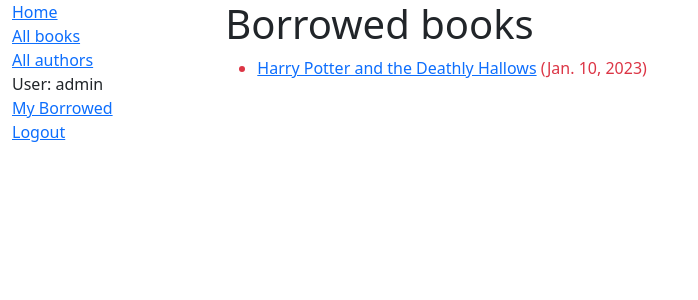
After one commit to AntiochTheGreat/LocalLibrary, a Django app: page /catalog/mybooks/ in a window 1280 px wide. The commit adds this page. Shown: the top 300 px of the page, without its empty margins (0-698 px from the left). Run offline with Django 4.2, Linux system fonts and the light colour scheme; a user stored in the database is signed in; data comes from the database, SQL or seed files in the repository; both versions use the stored data as it was after the commit.

Commit message:
Realized listing the current user's books: Created file: bookinstance_list_borrowed_user.html (locallibrary\catalog\templates\catalog) Changed files: admin.py base_generic.html db.sqlite3 models.py urls.py (locallibrary\catalog) views.py

```diff
--- a/locallibrary/catalog/admin.py
+++ b/locallibrary/catalog/admin.py
@@ -29,6 +29,7 @@ class BookAdmin(admin.ModelAdmin):
 # Register the Admin classes for BookInstance using the decorator
 @admin.register(BookInstance)
 class BookInstanceAdmin(admin.ModelAdmin):
+    list_display = ('book', 'status', 'borrower', 'due_back', 'id')
     list_filter = ('status', 'due_back')
 
     fieldsets = (
@@ -36,7 +37,7 @@ class BookInstanceAdmin(admin.ModelAdmin):
             'fields': ('book', 'imprint', 'id')
         }),
         ('Availability', {
-            'fields': ('status', 'due_back')
+            'fields': ('status', 'due_back', 'borrower')
         }),
     )
 
--- a/locallibrary/catalog/models.py
+++ b/locallibrary/catalog/models.py
@@ -1,6 +1,8 @@
 from django.db import models
 from django.urls import reverse  # Used to generate URLs by reversing the URL patterns
 import uuid  # Required for unique book instances
+from django.contrib.auth.models import User
+from datetime import date
 
 
 class Genre(models.Model):
@@ -83,6 +85,13 @@ class BookInstance(models.Model):
         """String for representing the Model object."""
         return f'{self.book.title}, {self.status}, {self.due_back}, ID: {self.id}'
 
+    borrower = models.ForeignKey(User, on_delete=models.SET_NULL, null=True, blank=True)
+
+    @property
+    def is_overdue(self):
+        """Determines if the book is overdue based on due date and current date."""
+        return bool(self.due_back and date.today() > self.due_back)
+
 
 class Author(models.Model):
     """Model representing an author."""
--- a/locallibrary/catalog/templates/base_generic.html
+++ b/locallibrary/catalog/templates/base_generic.html
@@ -23,6 +23,9 @@ crossorigin="anonymous">
                     <li><a href="{% url 'authors' %}">All authors</a> </li>
                     {% if user.is_authenticated %}
                         <li>User: {{ user.get_username }}</li>
+
+                        <li><a href="{% url 'my-borrowed' %}">My Borrowed</a></li>
+
                         <li><a href="{% url 'logout' %}?next={{ request.path }}">Logout</a></li>
                     {% else %}
                         <li><a href="{% url 'login' %}?next={{ request.path }}">Login</a></li>
--- /dev/null
+++ b/locallibrary/catalog/templates/catalog/bookinstance_list_borrowed_user.html
@@ -0,0 +1,19 @@
+{% extends "base_generic.html" %}
+
+{% block content %}
+    <h1>Borrowed books</h1>
+
+    {% if bookinstance_list %}
+    <ul>
+
+      {% for bookinst in bookinstance_list %}
+      <li class="{% if bookinst.is_overdue %}text-danger{% endif %}">
+        <a href="{% url 'book-detail' bookinst.book.pk %}">{{ bookinst.book.title }}</a> ({{ bookinst.due_back }})
+      </li>
+      {% endfor %}
+    </ul>
+
+    {% else %}
+      <p>There are no books borrowed.</p>
+    {% endif %}
+{% endblock %}
--- a/locallibrary/catalog/urls.py
+++ b/locallibrary/catalog/urls.py
@@ -8,3 +8,7 @@ urlpatterns = [
     path('authors/', views.AuthorListView.as_view(), name='authors'),
     path('author/<int:pk>', views.AuthorDetailView.as_view(), name='author-detail'),
 ]
+
+urlpatterns += [
+    path('mybooks/', views.LoanedBooksByUserListView.as_view(), name='my-borrowed'),
+]
--- a/locallibrary/catalog/views.py
+++ b/locallibrary/catalog/views.py
@@ -1,6 +1,7 @@
 from django.shortcuts import render
 from .models import Book, Author, BookInstance, Genre
 from django.views import generic
+from django.contrib.auth.mixins import LoginRequiredMixin
 
 
 def index(request):
@@ -54,3 +55,13 @@ class AuthorListView(generic.ListView):
 
 class AuthorDetailView(generic.DetailView):
     model = Author
+
+
+class LoanedBooksByUserListView(LoginRequiredMixin,generic.ListView):
+    """Generic class-based view listing books on loan to current user."""
+    model = BookInstance
+    template_name = 'catalog/bookinstance_list_borrowed_user.html'
+    paginate_by = 10
+
+    def get_queryset(self):
+        return BookInstance.objects.filter(borrower=self.request.user).filter(status__exact='o').order_by('due_back')
```
Also changed, not shown: locallibrary/db.sqlite3.
